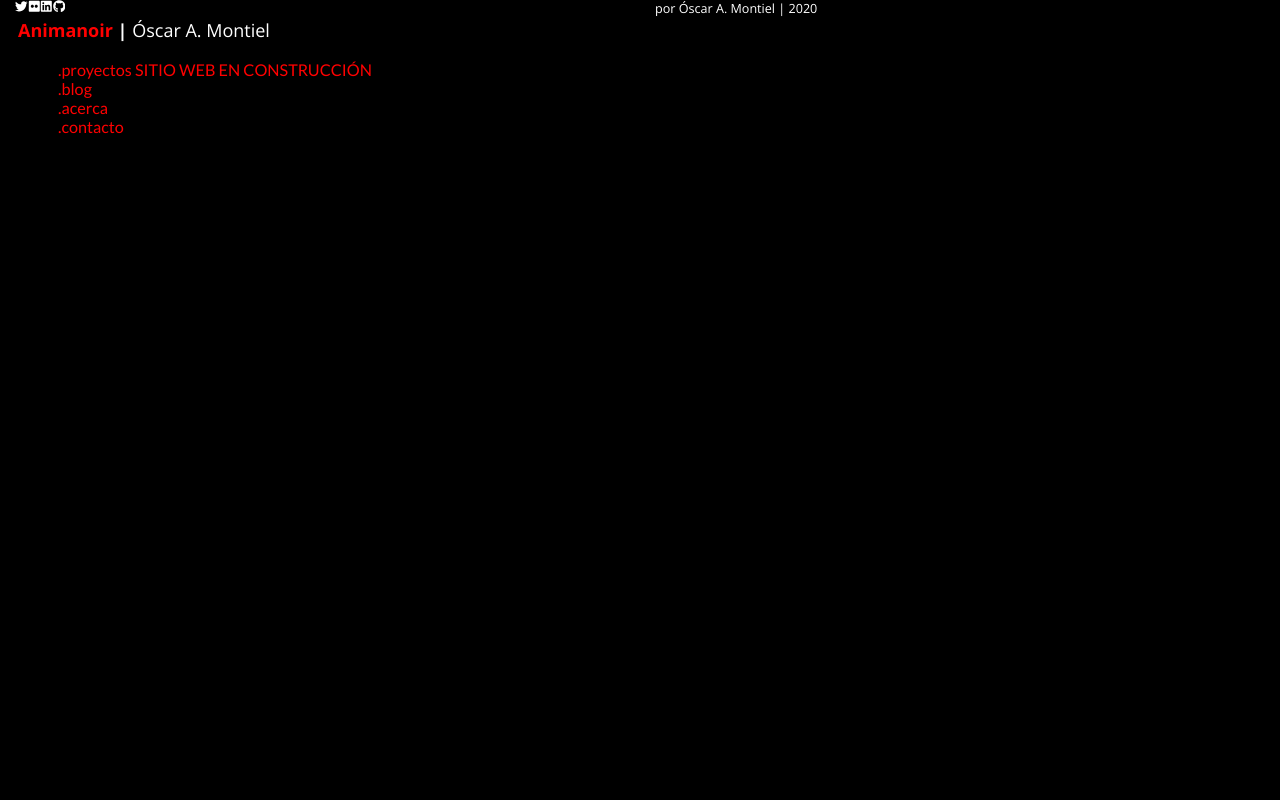
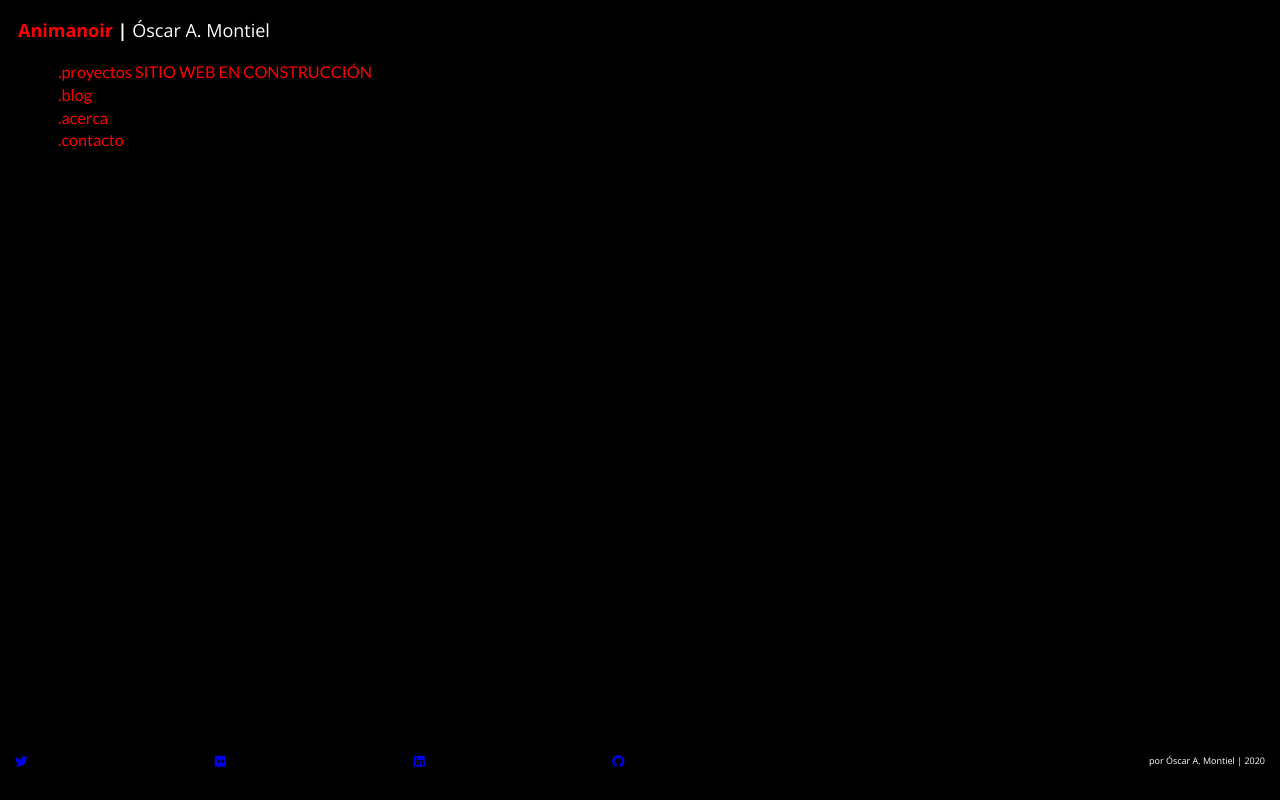
Before and after one commit to animanoir/anim20, a Gatsby site: page / in a window 1280 px wide. Built offline with nearby package versions, Linux system fonts and the light colour scheme; Gatsby itself is replaced by a stand-in of ours.

Commit message:
better footer styling

```diff
--- a/src/components/layout.js
+++ b/src/components/layout.js
@@ -35,12 +35,17 @@ const Layout = ({ children }) => {
         background-color: black;
         margin: 0;
         font-size: 18px;
-        line-height: 1.4
+        line-height: 1.4;
 
         /*Quita el margin-top del primer div que pone Gatsby.*/
         > div {
           margin-top: 0;
         }
+      }
+
+      main {
+        min-height: 100%;
+        position: relative;
       }
 
     `}
@@ -62,17 +67,33 @@ const Layout = ({ children }) => {
         color:white;
         font-family: Open Sans;
         font-size: .7rem;
+        position: absolute;
+        bottom: 0;
+        width: 100%;
+        height: 2.5rem;
+
         `}>
         <Container fluid>
           <Row>
-            <Col sm={6} style={{color: 'white'}} >
-              <FaTwitter />
-              <FaFlickr />
-              <FaLinkedin />
-              <FaGithub />
+            <Col sm={6} style={{color: 'white'}}>
+            <div css={css`
+              min-width: 50%;
+              display:flex;
+              justify-content: space-between;
+            `}>
+              <a href='https://twitter.com/geosminu' target='_blank'><FaTwitter /></a>
+              <a href='https://www.flickr.com/photos/animanoir/' target='_blank'><FaFlickr /></a>
+              <a href='https://www.linkedin.com/in/oscaramontiel/' target='_blank'><FaLinkedin /></a>
+              <a href='https://github.com/animanoir' target='_blank'><FaGithub /></a>
+            </div>
             </Col>
-            <Col sm={6}>
-            <p>por Óscar A. Montiel | 2020</p>
+            <Col sm={6}
+              css={css`
+                display: flex;
+                justify-content: flex-end;
+              `}
+            >
+            <p css={css`font-size: .5rem;`}>por Óscar A. Montiel | 2020</p>
             </Col>
           </Row>
           </Container>
```
